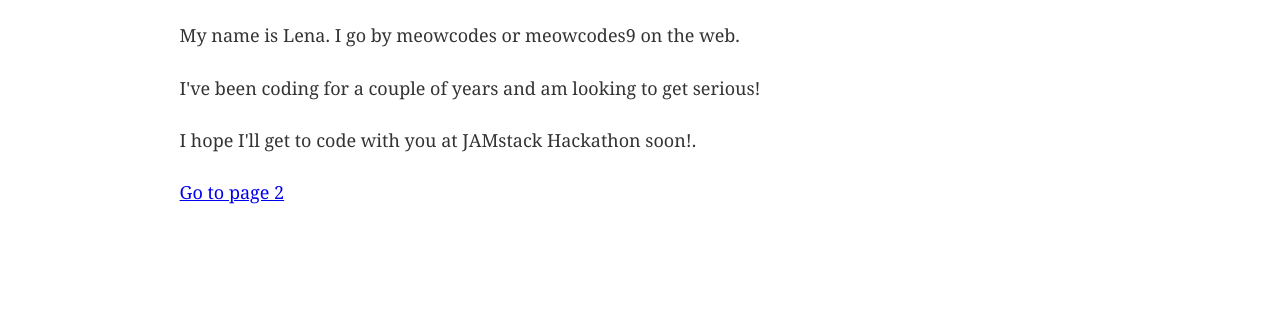
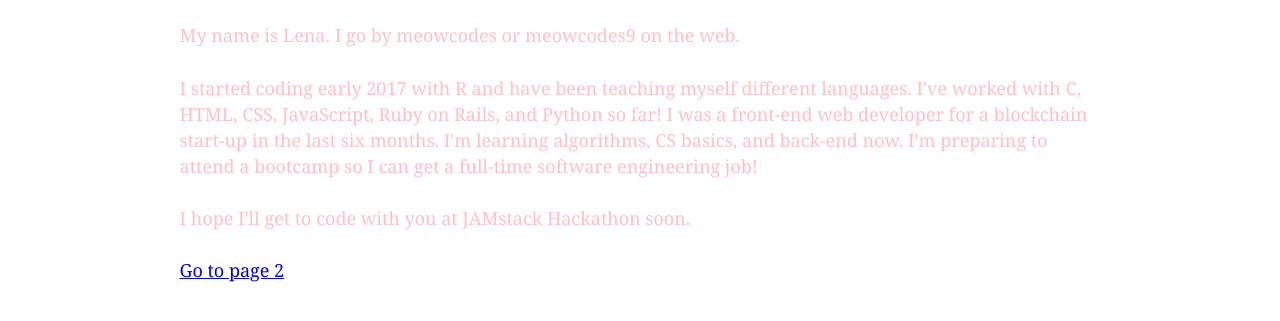
Before and after one commit to meowcodes/JAMstack-hello-world, a Gatsby site: page / in a window 1280 px wide. Shown: the part 171-492 px from the top of the page. Built offline with nearby package versions, Linux system fonts and the light colour scheme; Gatsby itself is replaced by a stand-in of ours.

Commit message:
second edit

```diff
--- a/src/components/layout.css
+++ b/src/components/layout.css
@@ -622,3 +622,6 @@ pre tt:after {
     font-size: 100%;
   }
 }
+p {
+  color: pink;
+}
--- a/src/pages/index.js
+++ b/src/pages/index.js
@@ -7,8 +7,8 @@ const IndexPage = () => (
   <Layout>
     <h1>Hi everyone!</h1>
     <p>My name is Lena. I go by meowcodes or meowcodes9 on the web.</p>
-    <p>I've been coding for a couple of years and am looking to get serious!</p>
-    <p>I hope I'll get to code with you at JAMstack Hackathon soon!.</p>
+    <p>I started coding early 2017 with R and have been teaching myself different languages. I've worked with C, HTML, CSS, JavaScript, Ruby on Rails, and Python so far! I was a front-end web developer for a blockchain start-up in the last six months. I'm learning algorithms, CS basics, and back-end now. I'm preparing to attend a bootcamp so I can get a full-time software engineering job!</p>
+    <p>I hope I'll get to code with you at JAMstack Hackathon soon.</p>
     <Link to="/page-2/">Go to page 2</Link>
   </Layout>
 )
```
